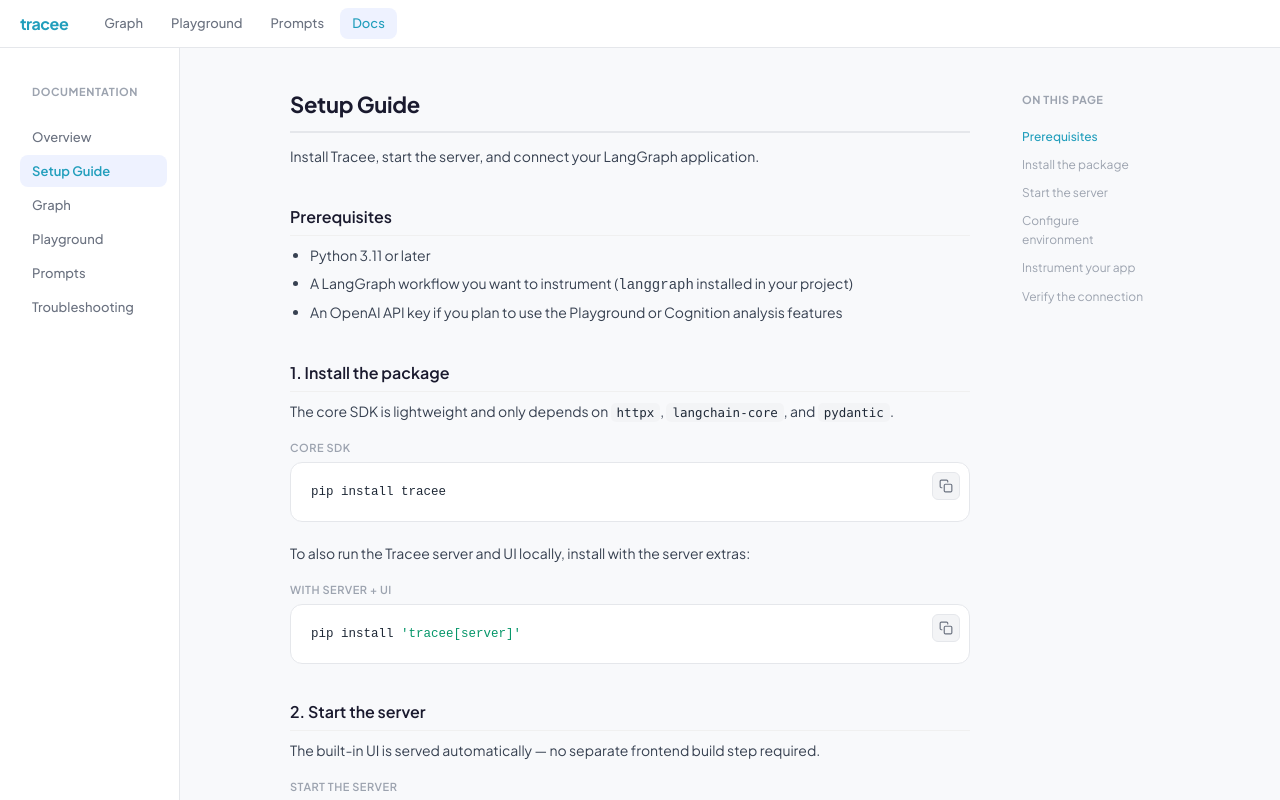
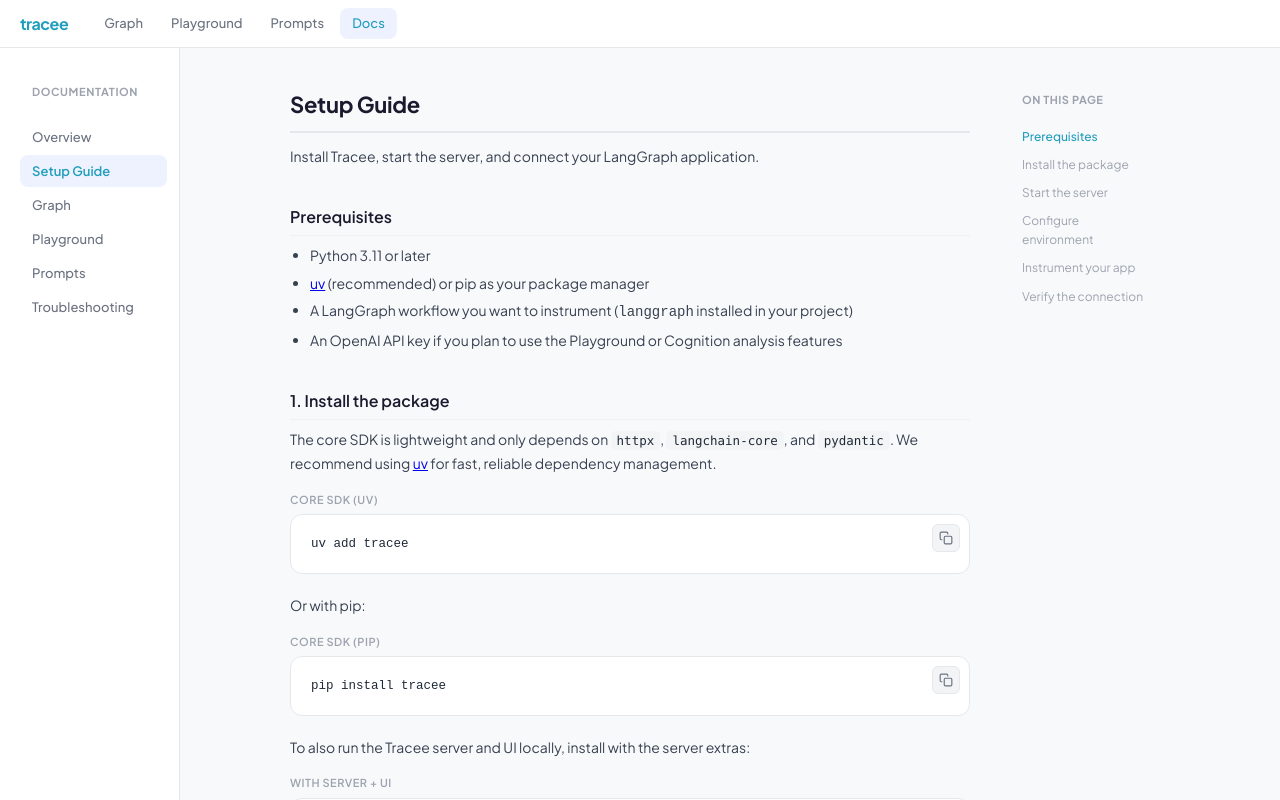
Before and after one commit to fig-x/tracee, a React (Vite) app in the folder playground-ui/: page /docs in a window 1280 px wide. Both pictures are taken after a click on the button "Setup Guide". Built offline with nearby package versions, Linux system fonts and the light colour scheme.

Commit message:
Added readme and modified documentation page. Ran npm run build.

```diff
--- a/playground-ui/src/features/docs/DocsPage.tsx
+++ b/playground-ui/src/features/docs/DocsPage.tsx
@@ -114,8 +114,9 @@
 ];
 
 /* ── code snippets ─────────────────────────────────── */
-const installSnippet = `pip install tracee`;
-const installServerSnippet = `pip install 'tracee[server]'`;
+const installSnippet = `uv add tracee`;
+const installPipSnippet = `pip install tracee`;
+const installServerSnippet = `uv add 'tracee[server]'`;
 const startServerSnippet = `tracee serve`;
 const startServerOptionsSnippet = `tracee serve --port 8000 --host 0.0.0.0`;
 const envSnippet = `# .env (in the directory where you run tracee serve)
@@ -132,8 +133,6 @@
     app,
     graph_id="my-workflow",
     name="My Workflow",
-    description="Orchestrates planning and execution agents",
-    server_url="http://localhost:8000",
 )
 
 # wrap any invocation in tracee.trace() to record it
@@ -148,8 +147,6 @@
     app,
     graph_id="your-graph-id",
     name="Your workflow name",
-    description="What this graph does",
-    server_url="http://localhost:8000",
 )
 
 with tracee.trace():
@@ -436,6 +433,7 @@
       <h3 id="prerequisites" className="docs__subsection-title">Prerequisites</h3>
       <ul className="docs__list">
         <li>Python 3.11 or later</li>
+        <li><a href="https://docs.astral.sh/uv/" target="_blank" rel="noopener noreferrer">uv</a> (recommended) or pip as your package manager</li>
         <li>A LangGraph workflow you want to instrument (<code>langgraph</code> installed in your project)</li>
         <li>An OpenAI API key if you plan to use the Playground or Cognition analysis features</li>
       </ul>
@@ -443,8 +441,11 @@
       <h3 id="install" className="docs__subsection-title">1. Install the package</h3>
       <p className="docs__prose">
         The core SDK is lightweight and only depends on <code>httpx</code>, <code>langchain-core</code>, and <code>pydantic</code>.
+        We recommend using <a href="https://docs.astral.sh/uv/" target="_blank" rel="noopener noreferrer">uv</a> for fast, reliable dependency management.
       </p>
-      <CodeBlock code={installSnippet} label="core SDK" />
+      <CodeBlock code={installSnippet} label="core SDK (uv)" />
+      <p className="docs__prose">Or with pip:</p>
+      <CodeBlock code={installPipSnippet} label="core SDK (pip)" />
       <p className="docs__prose">To also run the Tracee server and UI locally, install with the server extras:</p>
       <CodeBlock code={installServerSnippet} label="with server + UI" />
 
```
Also changed, not shown: 4 other files (tests, documents, lock files or other folders).
